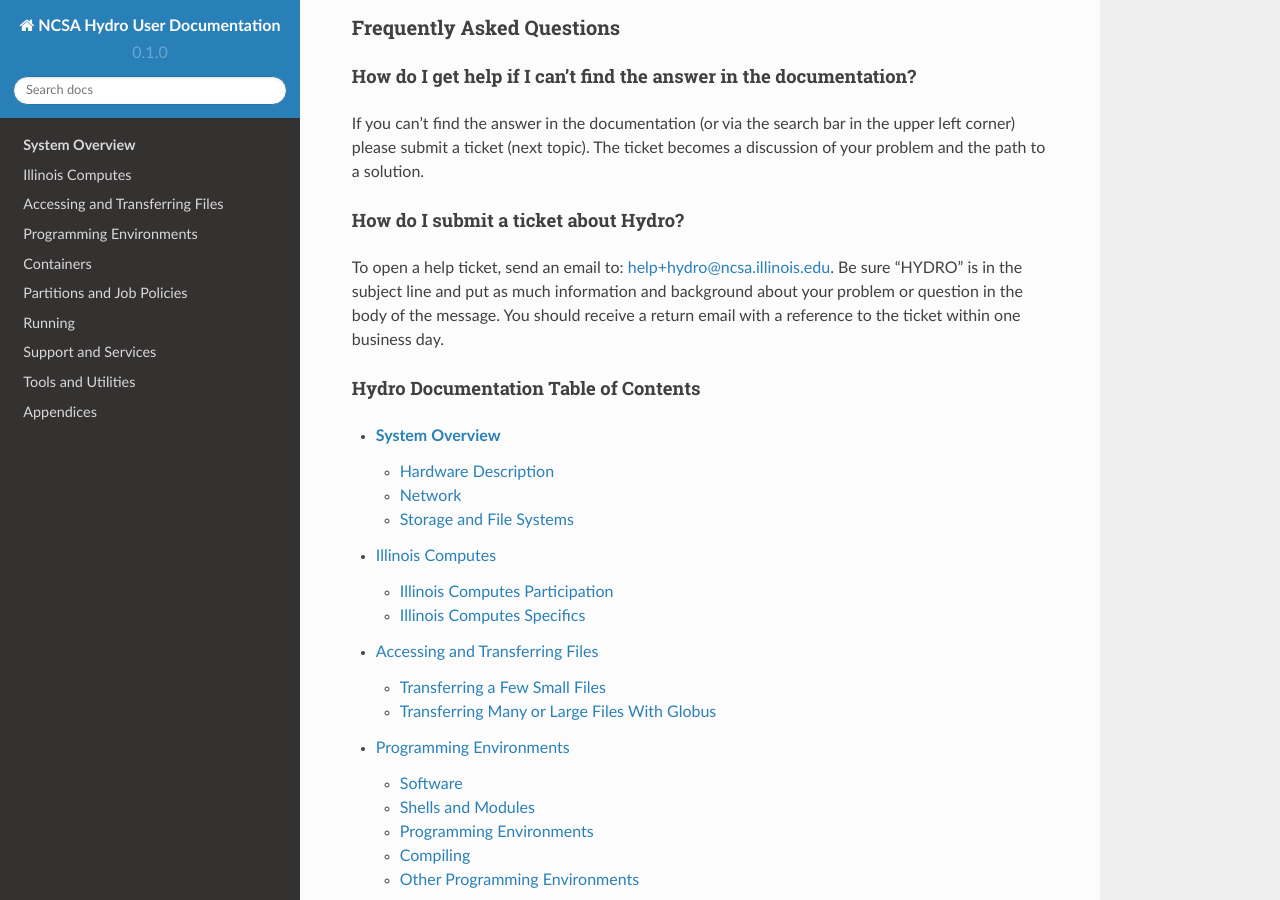
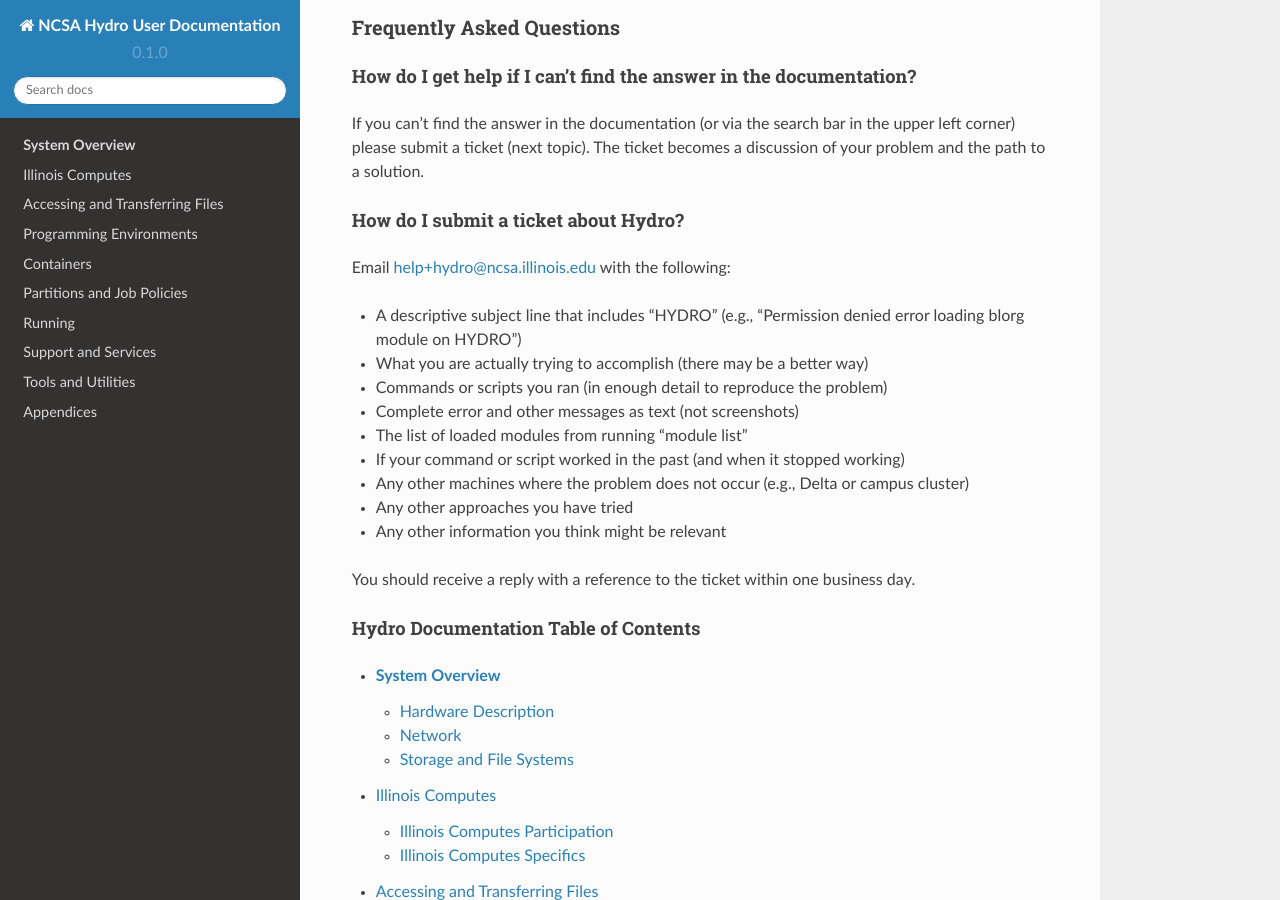
Before and after one commit to ncsa/hydro_documentation, a Sphinx documentation site: the page built from docs/source/index.rst, in a window 1280 px wide and 900 px high, scrolled down 1724 px. Built offline with Sphinx 7.4.7 and the Read the Docs theme 2.0.0, drawn with Linux system fonts in a browser that asks for light colours; pages that are not in the unit, such as notebooks, are missing from menus.

Commit message:
Add list of what to include when emailing help

```diff
--- a/docs/source/index.rst
+++ b/docs/source/index.rst
@@ -105,7 +105,19 @@
 
 How do I submit a ticket about Hydro?
 ~~~~~~~~~~~~~~~~~~~~~~~~~~~~~~~~~~~~~~~
-To open a help ticket, send an email to: help+hydro@ncsa.illinois.edu.  Be sure "HYDRO" is in the subject line and put as much information and background about your problem or question in the body of the message.  You should receive a return email with a reference to the ticket within one business day.
+Email help+hydro@ncsa.illinois.edu with the following:
+
+- A descriptive subject line that includes "HYDRO" (e.g., "Permission denied error loading blorg module on HYDRO")
+- What you are actually trying to accomplish (there may be a better way)
+- Commands or scripts you ran (in enough detail to reproduce the problem)
+- Complete error and other messages as text (not screenshots)
+- The list of loaded modules from running "module list"
+- If your command or script worked in the past (and when it stopped working)
+- Any other machines where the problem does not occur (e.g., Delta or campus cluster)
+- Any other approaches you have tried
+- Any other information you think might be relevant
+
+You should receive a reply with a reference to the ticket within one business day.
 
 
 Hydro Documentation Table of Contents
```
